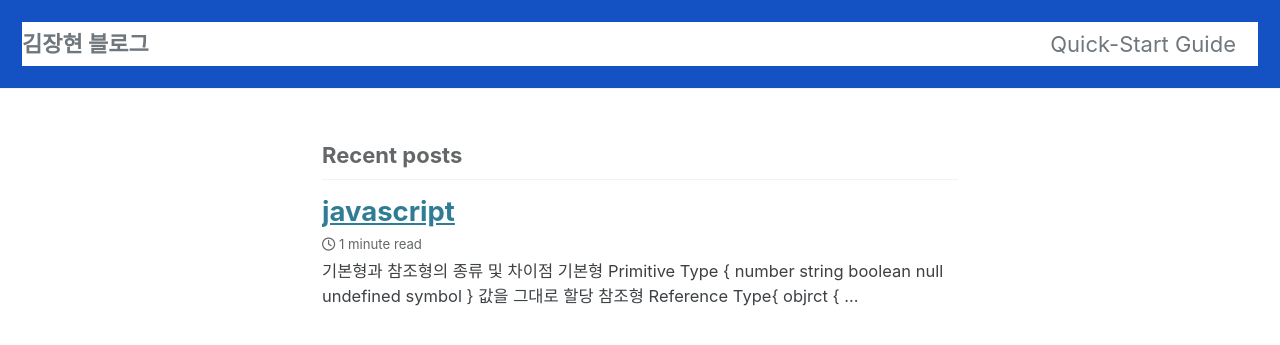
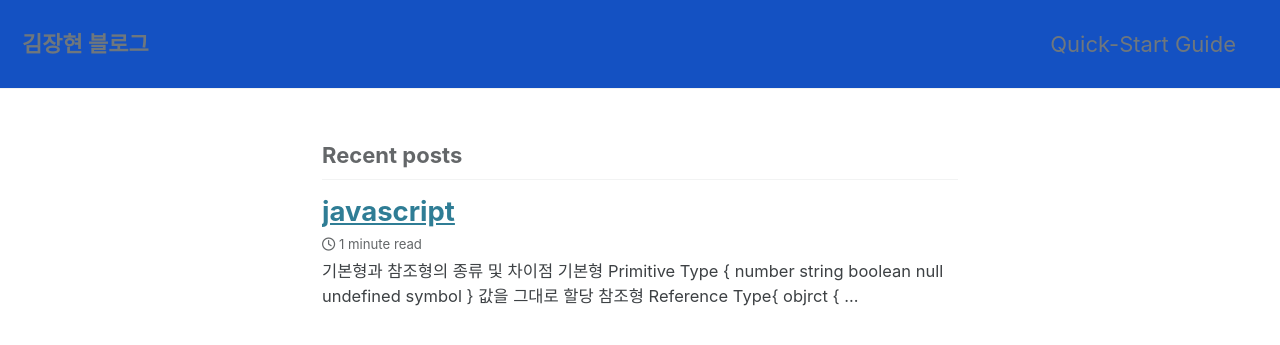
Before and after one commit to JANGHYUNn/blog, a Jekyll site: the page built from index.html, in a window 1280 px wide and 900 px high. Shown: the top 345 px of the window. Built offline with Jekyll 4.4.1, drawn with Linux system fonts in a browser that asks for light colours; cached includes are drawn as plain includes; nearby versions of some CDN libraries; the list of posts is cut into pages by our own code.

Commit message:
css 수정

```diff
--- a/_sass/minimal-mistakes/_navigation.scss
+++ b/_sass/minimal-mistakes/_navigation.scss
@@ -177,8 +177,7 @@
   -ms-flex-align: center;
   align-items: center;
   min-height: $nav-height;
-  background: $background-color;
-
+  background-color: rgb(20, 81, 194);
   a {
     display: block;
     margin: 0 1rem;
```
